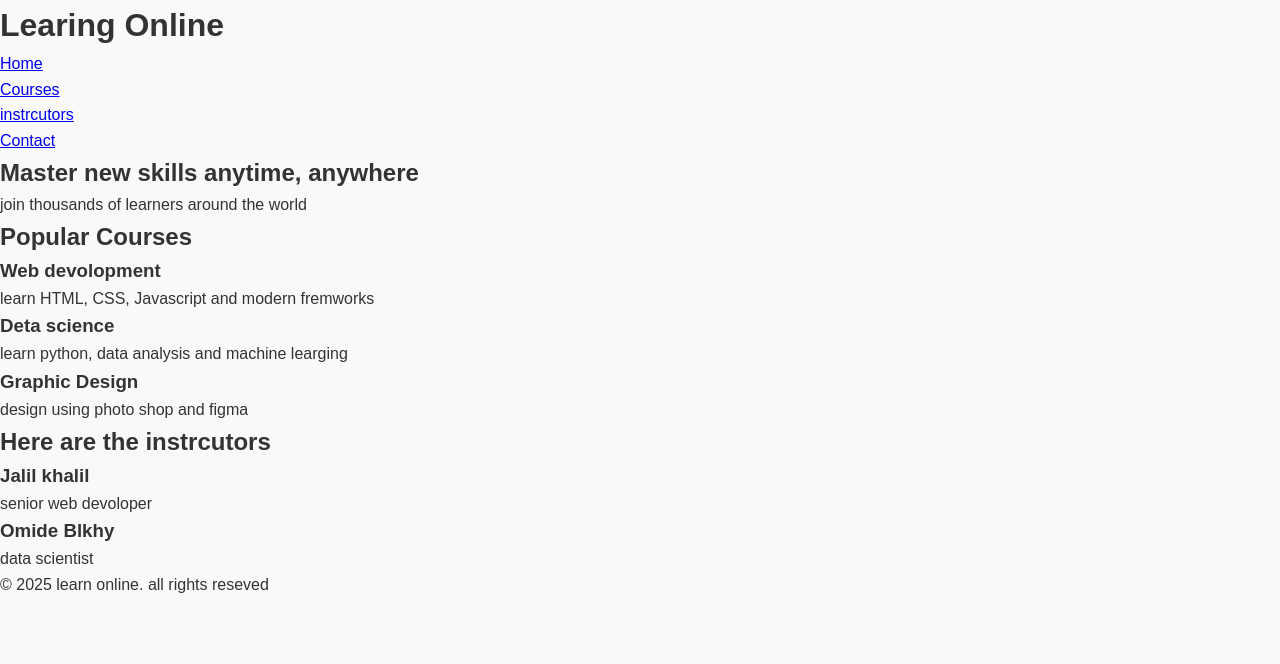
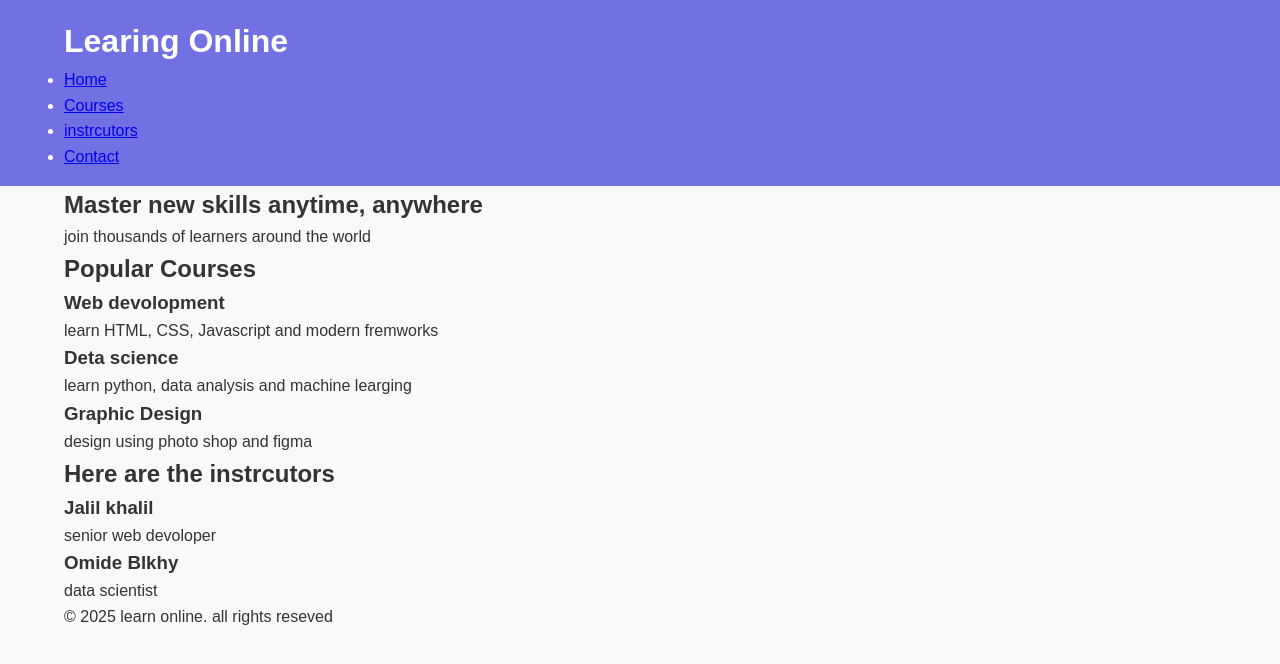
Before and after one commit to Buda-Jalil/Online-learning, a plain HTML site: page index.html in a window 1280 px wide. Drawn offline with Linux system fonts and the light colour scheme.

Commit message:
add styles for the header

```diff
--- a/styles.css
+++ b/styles.css
@@ -9,3 +9,13 @@ body {
     background: #f9f9f9 ;
     color: #333 ;
 }
+.container {
+    margin: auto ;
+    width: 90% ;
+    max-width: 1200px ;
+}
+header {
+    background-color: rgb(113, 113, 227) ;
+    color: white ;
+    padding: 1rem 0 ;
+}
```
